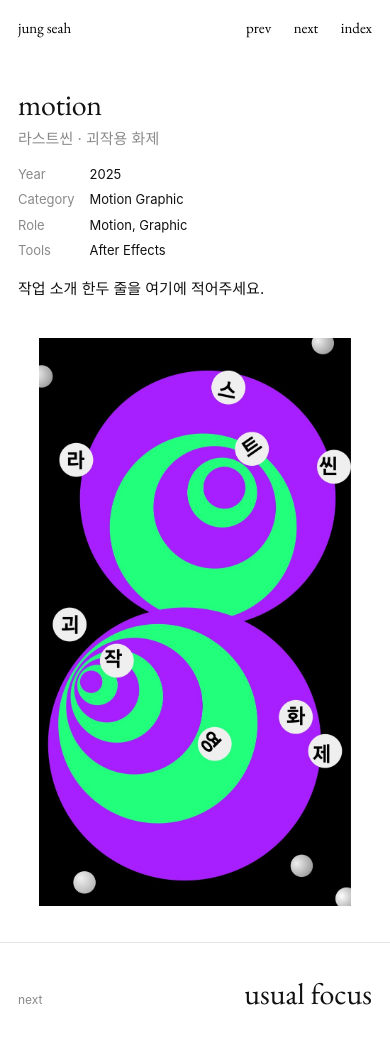
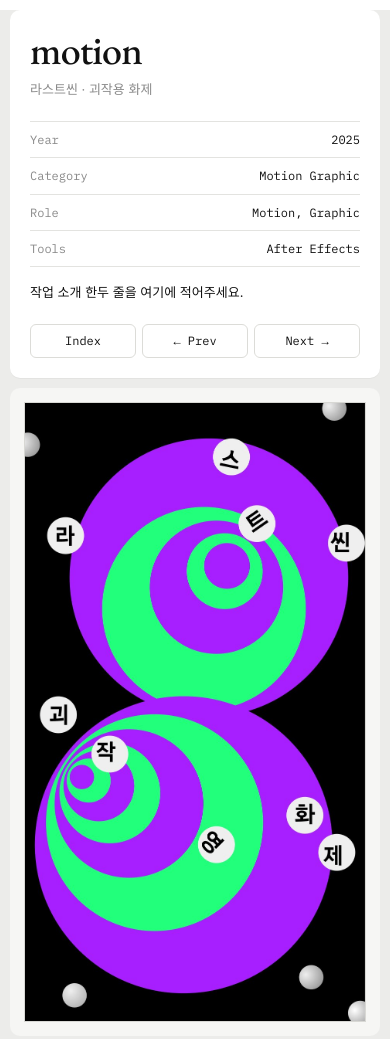
Before and after one commit to seahjj/portfolio, a plain HTML site: page work.html in a window 390 px wide. Drawn offline with nearby package versions, Linux system fonts and the light colour scheme; a web font is replaced by a local one.

Commit message:
Rework project page: fixed info card + framed works (Cargo-style)
Co-Authored-By: Claude Opus 5.5 <noreply@anthropic.com>
Claude-Session: https://claude.ai/code/session_013zSkX8SKxfBMTiY95dAQpG

```diff
--- a/css/style.css
+++ b/css/style.css
@@ -93,92 +93,105 @@ button { font: inherit; color: inherit; background: none; border: 0; cursor: poi
 @keyframes fadeIn { from { opacity: 0; } to { opacity: 1; } }
 
 /* ============================================================
-   WORK (프로젝트 페이지)
+   WORK — 왼쪽 고정 정보 카드 + 화면에 맞춘 작업물
    ============================================================ */
-.top {
-  position: fixed; top: 0; left: 0; right: 0; z-index: 10;
-  display: flex; justify-content: space-between; align-items: baseline;
-  padding: var(--pad);
-  pointer-events: none;
-  mix-blend-mode: difference; color: #fff;
+.work-page {
+  --gap: 14px;
+  --card-w: clamp(300px, 26vw, 420px);
+  --card-pad: 20px;
+  --title: clamp(40px, 3.9vw, 72px);
+  --mono: 'IBM Plex Mono', 'Pretendard', monospace;
+  --bg: #ececea;
+  background: var(--bg);
 }
-.top a { pointer-events: auto; font-family: var(--serif); font-size: clamp(15px, 1.1vw, 20px); }
-.top nav { display: flex; gap: 1.4em; }
-.top a:hover { opacity: .55; }
 
-.work-head {
-  padding: calc(var(--pad) * 3.2) var(--pad) calc(var(--pad) * 2);
-  display: grid; grid-template-columns: 1fr minmax(280px, 34vw); gap: 4vw;
-  align-items: end;
+.card {
+  position: fixed; top: var(--gap); left: var(--gap); z-index: 10;
+  width: var(--card-w); max-height: calc(100vh - var(--gap) * 2); overflow: auto;
+  background: #fff; border-radius: 10px; padding: var(--card-pad);
+  box-shadow: 0 1px 0 rgba(0,0,0,.04);
+  scrollbar-width: none;
 }
-.work-title {
-  align-self: start;
-  font-family: var(--serif); font-weight: 400;
-  font-size: var(--title); line-height: 1; letter-spacing: -.01em;
+.card::-webkit-scrollbar { display: none; }
+.card-title {
+  font-family: var(--serif); font-weight: 500;
+  font-size: var(--title); line-height: 1; letter-spacing: -.02em;
+  overflow-wrap: anywhere;
 }
-.work-title-ko { display: block; margin-top: .55em; font-family: var(--sans); font-size: clamp(15px, 1.05vw, 19px); letter-spacing: 0; color: var(--mute-2); line-height: 1.4; }
-.work-head.fly-in .work-title-ko,
-.work-head.fly-in .meta,
-.work-head.fly-in .summary { animation: rise .7s .45s var(--ease) both; }
-@keyframes rise { from { opacity: 0; transform: translateY(10px); } to { opacity: 1; transform: none; } }
+.card-ko { margin-top: 10px; font-size: 13px; line-height: 1.45; color: var(--mute-2); }
+.card-ko:empty { display: none; }
 
-.meta { display: grid; grid-template-columns: 5.5em 1fr; row-gap: .45em; font-size: 13px; line-height: 1.5; }
-.meta dt { color: var(--mute-2); }
-.summary { grid-column: 1 / -1; max-width: 46em; font-size: clamp(15px, 1.05vw, 18px); line-height: 1.75; word-break: keep-all; }
+.rows { margin-top: 22px; font-family: var(--mono); font-size: 12px; line-height: 1.45; }
+.rows div { display: flex; justify-content: space-between; gap: 16px; padding: 9px 0; border-top: 1px solid #e3e3e0; }
+.rows dt { color: var(--mute-2); flex: none; }
+.rows dd { text-align: right; }
 
-.blocks { padding: 0 var(--pad) calc(var(--pad) * 2); display: flex; flex-direction: column; gap: clamp(40px, 6vw, 120px); }
-.b-text { display: grid; grid-template-columns: minmax(140px, 22vw) 1fr; gap: 3vw; max-width: 1200px; }
-.b-text h3 { font-family: var(--sans); font-size: 14px; font-weight: 600; }
-.b-text p { font-size: clamp(15px, 1.05vw, 18px); line-height: 1.8; word-break: keep-all; max-width: 40em; }
+.card-summary { padding: 14px 0 4px; border-top: 1px solid #e3e3e0; font-size: 13px; line-height: 1.7; word-break: keep-all; }
+.card-summary:empty { display: none; }
 
-.b-image { margin: 0 auto; width: 100%; }
-.b-image.medium { max-width: min(900px, 70vw); }
-.b-image.small { max-width: min(560px, 50vw); }
-.b-image.wide { max-width: 1400px; }
-.b-image img { width: 100%; height: auto; background: #f4f4f4; }
-figcaption { margin-top: 10px; font-size: 12px; color: var(--mute-2); }
+.card-btns { display: grid; grid-template-columns: 1fr 1fr 1fr; gap: 6px; margin-top: 16px; }
+.card-btns a {
+  display: block; text-align: center; padding: 8px 0;
+  border: 1px solid #dcdcd8; border-radius: 6px;
+  font-family: var(--mono); font-size: 12px;
+  transition: background .15s, color .15s, border-color .15s;
+}
+.card-btns a:hover { background: var(--ink); color: #fff; border-color: var(--ink); }
 
-.b-grid { display: grid; gap: clamp(10px, 1.4vw, 24px); }
-.b-grid img { width: 100%; height: auto; background: #f4f4f4; }
+.fly-in .card-ko, .fly-in .rows, .fly-in .card-summary, .fly-in .card-btns { animation: rise .6s .35s var(--ease) both; }
+.fly-in .card { animation: cardIn .5s var(--ease) both; }
+@keyframes rise { from { opacity: 0; transform: translateY(8px); } to { opacity: 1; transform: none; } }
+@keyframes cardIn { from { background: transparent; box-shadow: none; } to { background: #fff; } }
 
-.b-video { margin: 0 auto; width: 100%; }
-.b-video.narrow { max-width: min(620px, 80vw); }
-.b-video video, .b-video img { width: 100%; height: auto; background: #000; }
+/* 작업물 영역: 카드 오른쪽, 각 작업이 화면 높이 안에 다 보이게 */
+.stage {
+  margin-left: calc(var(--card-w) + var(--gap) * 2);
+  padding: var(--gap) var(--gap) 40vh;
+  display: flex; flex-direction: column; align-items: center; gap: var(--gap);
+}
+.stage > * { width: 100%; }
 
-.b-embed { width: 100%; }
-.b-embed .frame { width: 100%; border: 1px solid var(--line); background: #f6f6f6; overflow: hidden; }
-.b-embed iframe { width: 100%; height: 100%; border: 0; display: block; }
-.b-embed .cap { display: flex; justify-content: space-between; gap: 1em; }
-.b-embed .cap a { font-size: 12px; text-decoration: underline; text-underline-offset: 3px; }
+.b-frame {
+  display: flex; flex-direction: column; align-items: center; justify-content: center;
+  padding: clamp(16px, 3vw, 48px);
+  background: #f6f6f4; border-radius: 10px;
+}
+.b-frame img, .b-frame video {
+  max-width: 100%; max-height: calc(100vh - var(--gap) * 2 - 7vw); width: auto; height: auto;
+  border: 1px solid #d8d8d4; background: #fff;
+}
+figcaption { margin-top: 12px; font-family: var(--mono); font-size: 11px; color: var(--mute-2); }
 
-.b-facts { display: grid; grid-template-columns: repeat(auto-fit, minmax(200px, 1fr)); border-top: 1px solid var(--ink); }
-.b-facts div { padding: 18px 0 0; }
-.b-facts strong { display: block; font-family: var(--serif); font-weight: 400; font-size: clamp(34px, 3.6vw, 64px); line-height: 1; }
-.b-facts span { display: block; margin-top: 10px; font-size: 13px; color: var(--mute-2); }
+.b-grid { display: grid; grid-template-columns: repeat(var(--cols), 1fr); gap: var(--gap); }
 
-.empty-note { padding: 18vh 0; text-align: center; color: var(--mute-2); font-size: 14px; }
+.b-text { background: #fff; border-radius: 10px; padding: clamp(20px, 2.4vw, 36px); display: grid; grid-template-columns: minmax(120px, 30%) 1fr; gap: 20px; }
+.b-text h3 { font-family: var(--mono); font-weight: 500; font-size: 12px; }
+.b-text p { font-size: clamp(14px, 1vw, 17px); line-height: 1.8; word-break: keep-all; max-width: 42em; }
+.b-text.empty { display: block; text-align: center; color: var(--mute-2); padding: 30vh 0; }
 
-.next {
-  display: flex; justify-content: space-between; align-items: baseline;
-  padding: calc(var(--pad) * 2) var(--pad) calc(var(--pad) * 1.5);
-  border-top: 1px solid var(--line);
-  font-family: var(--serif);
-}
-.next small { font-family: var(--sans); font-size: 12px; color: var(--mute-2); }
-.next a { font-size: var(--title); line-height: 1; }
-.next a:hover { color: var(--mute); }
+.b-facts { background: #fff; border-radius: 10px; display: grid; grid-template-columns: repeat(auto-fit, minmax(180px, 1fr)); }
+.b-facts div { padding: clamp(20px, 2.4vw, 36px); border-left: 1px solid #ececea; }
+.b-facts div:first-child { border-left: 0; }
+.b-facts strong { display: block; font-family: var(--serif); font-weight: 500; font-size: clamp(34px, 3.4vw, 60px); line-height: 1; }
+.b-facts span { display: block; margin-top: 10px; font-family: var(--mono); font-size: 11px; color: var(--mute-2); }
+
+.b-embed { background: #f6f6f4; border-radius: 10px; padding: var(--gap); }
+.b-embed iframe { display: block; width: 100%; height: calc(100vh - var(--gap) * 4 - 30px); border: 1px solid #d8d8d4; background: #000; }
+.b-embed figcaption { display: flex; justify-content: space-between; }
+.b-embed figcaption a { text-decoration: underline; text-underline-offset: 3px; color: var(--ink); }
+
+.b-tt { background: #fff; border-radius: 10px; padding: 0 clamp(20px, 2.4vw, 36px); }
 
 /* ============================================================
    RIVET TYPE TESTER (단순 타이핑)
    ============================================================ */
-.tt { border-top: 1px solid var(--line); border-bottom: 1px solid var(--line); }
-.tt-bar { display: flex; justify-content: space-between; align-items: center; padding: 14px 0; font-size: 12px; color: var(--mute-2); }
+.tt-bar { display: flex; justify-content: space-between; align-items: center; padding: 16px 0; font-family: var(--mono); font-size: 11px; color: var(--mute-2); border-bottom: 1px solid #ececea; }
 .tt-bar input[type=range] { width: 140px; accent-color: var(--ink); }
 .tt-line {
   font-family: 'Rivet', var(--sans); font-size: 160px; line-height: 1.05;
-  padding: 2vw 0 3vw; outline: none; overflow-wrap: anywhere; caret-color: currentColor; min-height: 1.1em;
+  padding: 3vw 0; outline: none; overflow-wrap: anywhere; caret-color: currentColor; min-height: 1.1em;
 }
-.tt-small { font-family: 'Rivet', var(--sans); font-size: clamp(16px, 1.4vw, 24px); line-height: 1.45; max-width: 44em; padding-bottom: 3vw; outline: none; }
+.tt-small { font-family: 'Rivet', var(--sans); font-size: clamp(16px, 1.4vw, 24px); line-height: 1.45; max-width: 44em; padding: 0 0 3vw; outline: none; }
 .tt [contenteditable]:hover { cursor: text; }
 
 /* ============================================================
@@ -190,10 +203,15 @@ figcaption { margin-top: 10px; font-size: 12px; color: var(--mute-2); }
   .index .col.name-col { width: 100%; }
   #col-sub { width: 100%; padding-left: 50%; }
   .preview { display: none; }
-  .work-head { grid-template-columns: 1fr; padding-top: 90px; }
-  .b-text { grid-template-columns: 1fr; gap: 14px; }
-  .b-grid { grid-template-columns: 1fr !important; }
-  .b-image.medium, .b-image.small { max-width: 100%; }
+
+  .work-page { --card-w: auto; --gap: 10px; }
+  .card { position: relative; top: auto; left: auto; margin: var(--gap); max-height: none; }
+  .stage { margin-left: 0; padding-top: 0; padding-bottom: 20vh; }
+  .b-frame { padding: 14px; }
+  .b-frame img, .b-frame video { max-height: none; }
+  .b-grid { grid-template-columns: 1fr; }
+  .b-text { grid-template-columns: 1fr; }
+  .b-embed iframe { height: 70vh; }
   .tt-bar input[type=range] { width: 100px; }
 }
 @media (prefers-reduced-motion: reduce) { * { transition: none !important; animation: none !important; } }
--- a/js/work.js
+++ b/js/work.js
@@ -1,65 +1,57 @@
 (() => {
   const list = window.PROJECTS;
   const id = new URLSearchParams(location.search).get('id');
-  const idx = Math.max(0, list.findIndex(p => p.id === id));
-  const p = list[idx];
+  const p = list.find(x => x.id === id) || list[0];
   const $ = s => document.querySelector(s);
   const esc = s => String(s ?? '').replace(/[&<>"]/g, c => ({ '&': '&amp;', '<': '&lt;', '>': '&gt;', '"': '&quot;' }[c]));
 
+  /* ---------- 정보 카드 ---------- */
   document.title = `${p.title} — jung seah`;
   $('#title').textContent = p.title;
   $('#title-ko').textContent = p.titleKo || '';
   $('#summary').textContent = p.summary || '';
+  const meta = [['Year', p.year], ['Category', p.category], ['Role', p.role], ['Tools', p.tools]].filter(([, v]) => v);
+  $('#meta').innerHTML = meta.map(([k, v]) => `<div><dt>${k}</dt><dd>${esc(v)}</dd></div>`).join('');
 
-  const meta = [['Year', p.year], ['Category', p.category], ['Role', p.role], ['Tools', p.tools]].filter(([, v]) => v);
-  $('#meta').innerHTML = meta.map(([k, v]) => `<dt>${k}</dt><dd>${esc(v)}</dd>`).join('');
-
-  // 목차에서 날아온 경우: 제목은 그대로, 나머지만 올라오며 등장
   if (sessionStorage.getItem('fly')) {
-    $('#head').classList.add('fly-in');
+    document.body.classList.add('fly-in');
     sessionStorage.removeItem('fly');
   }
 
-  /* ---------- 블록 렌더 ---------- */
+  /* ---------- 블록 ---------- */
+  const cap = c => (c ? `<figcaption>${esc(c)}</figcaption>` : '');
   const R = {
-    text: b => `<div class="b-text">${b.heading ? `<h3>${esc(b.heading)}</h3>` : '<span></span>'}<p>${esc(b.body)}</p></div>`,
-    image: b => `<figure class="b-image ${b.size || 'full'}"><img src="${b.src}" alt="${esc(b.caption || p.title)}" loading="lazy" />${b.caption ? `<figcaption>${esc(b.caption)}</figcaption>` : ''}</figure>`,
-    grid: b => `<div class="b-grid" style="grid-template-columns:repeat(${b.cols || 2},1fr)">${b.items.map(i =>
-      `<figure><img src="${i.src}" alt="${esc(i.caption || '')}" loading="lazy" />${i.caption ? `<figcaption>${esc(i.caption)}</figcaption>` : ''}</figure>`).join('')}</div>`,
-    video: b => `<figure class="b-video ${b.narrow ? 'narrow' : ''}"><video src="${b.src}" poster="${b.poster || ''}" autoplay muted loop playsinline controls></video>${b.caption ? `<figcaption>${esc(b.caption)}</figcaption>` : ''}</figure>`,
-    embed: b => `<figure class="b-embed"><div class="frame" style="aspect-ratio:${b.ratio || '16 / 9'}"><iframe src="${b.src}" title="${esc(p.title)}" loading="lazy" allow="autoplay"></iframe></div>
-      <figcaption class="cap"><span>${esc(b.caption || '')}</span>${b.open ? `<a href="${b.src}" target="_blank" rel="noopener">전체 화면으로 보기 ↗</a>` : ''}</figcaption></figure>`,
-    facts: b => `<div class="b-facts">${b.items.map(([k, v]) => `<div><strong>${esc(k)}</strong><span>${esc(v)}</span></div>`).join('')}</div>`,
-    'type-tester': () => `<div class="tt-mount"></div>`,
+    text: b => `<section class="b-text">${b.heading ? `<h3>${esc(b.heading)}</h3>` : ''}<p>${esc(b.body)}</p></section>`,
+    image: b => `<figure class="b-frame"><img src="${b.src}" alt="${esc(b.caption || p.title)}" loading="lazy" />${cap(b.caption)}</figure>`,
+    grid: b => `<div class="b-grid" style="--cols:${b.cols || 2}">${b.items.map(i =>
+      `<figure class="b-frame"><img src="${i.src}" alt="${esc(i.caption || '')}" loading="lazy" />${cap(i.caption)}</figure>`).join('')}</div>`,
+    video: b => `<figure class="b-frame"><video src="${b.src}" poster="${b.poster || ''}" autoplay muted loop playsinline controls></video>${cap(b.caption)}</figure>`,
+    embed: b => `<figure class="b-embed"><iframe src="${b.src}" title="${esc(p.title)}" loading="lazy" allow="autoplay"></iframe>
+      <figcaption><span>${esc(b.caption || '')}</span>${b.open ? `<a href="${b.src}" target="_blank" rel="noopener">전체 화면으로 보기 ↗</a>` : ''}</figcaption></figure>`,
+    facts: b => `<section class="b-facts">${b.items.map(([k, v]) => `<div><strong>${esc(k)}</strong><span>${esc(v)}</span></div>`).join('')}</section>`,
+    'type-tester': () => `<section class="b-tt"><div class="tt-mount"></div></section>`,
   };
 
   const wrap = $('#blocks');
-  if (!p.blocks.length) {
-    wrap.innerHTML = '<p class="empty-note">준비 중인 작업이에요.</p>';
-  } else {
-    wrap.innerHTML = p.blocks.map(b => (R[b.type] ? R[b.type](b) : '')).join('');
-  }
+  wrap.innerHTML = p.blocks.length
+    ? p.blocks.map(b => (R[b.type] ? R[b.type](b) : '')).join('')
+    : '<section class="b-text empty"><p>준비 중인 작업이에요.</p></section>';
   wrap.querySelectorAll('.tt-mount').forEach(m => window.mountTypeTester && window.mountTypeTester(m));
 
-  // 영상 파일이 아직 없으면 포스터 이미지만 보여주기
-  wrap.querySelectorAll('.b-video video').forEach(v => {
-    v.addEventListener('error', () => {
-      if (!v.poster) return;
-      const img = document.createElement('img');
-      img.src = v.poster; img.alt = p.title;
-      v.replaceWith(img);
-    }, { once: true });
-  });
+  // 영상 파일이 없으면 포스터 이미지로
+  wrap.querySelectorAll('video').forEach(v => v.addEventListener('error', () => {
+    if (!v.poster) return;
+    const img = document.createElement('img'); img.src = v.poster; img.alt = p.title; v.replaceWith(img);
+  }, { once: true }));
 
   /* ---------- 이전 / 다음 ---------- */
   const visible = list.filter(x => x.blocks.length || x.thumb);
-  const vi = visible.indexOf(p);
+  const vi = Math.max(0, visible.indexOf(p));
   const prev = visible[(vi - 1 + visible.length) % visible.length];
   const next = visible[(vi + 1) % visible.length];
   $('#prev').href = `work.html?id=${prev.id}`;
   $('#next').href = `work.html?id=${next.id}`;
-  $('#footer').innerHTML = `<small>next</small><a href="work.html?id=${next.id}">${esc(next.title)}</a>`;
-
-  // index로 돌아갈 때 등장 효과
-  document.querySelectorAll('#home, #toindex').forEach(a => a.addEventListener('click', () => sessionStorage.setItem('back', '1')));
+  $('#next').title = next.title;
+  $('#prev').title = prev.title;
+  $('#toindex').addEventListener('click', () => sessionStorage.setItem('back', '1'));
 })();
--- a/work.html
+++ b/work.html
@@ -6,29 +6,30 @@
   <title>jung seah — work</title>
   <link rel="preconnect" href="https://fonts.googleapis.com" />
   <link rel="preconnect" href="https://fonts.gstatic.com" crossorigin />
-  <link href="https://fonts.googleapis.com/css2?family=EB+Garamond:wght@400;500&display=swap" rel="stylesheet" />
+  <link href="https://fonts.googleapis.com/css2?family=EB+Garamond:wght@400;500&family=IBM+Plex+Mono:wght@400;500&display=swap" rel="stylesheet" />
   <link rel="stylesheet" href="https://cdn.jsdelivr.net/gh/orioncactus/pretendard@v1.3.9/dist/web/static/pretendard.min.css" />
   <link rel="preload" href="assets/fonts/Rivet-Regular.woff2" as="font" type="font/woff2" crossorigin />
-  <link rel="stylesheet" href="css/style.css?v=3" />
+  <link rel="stylesheet" href="css/style.css?v=4" />
 </head>
 <body class="work-page">
-  <header class="top">
-    <a href="index.html" id="home">jung seah</a>
-    <nav><a href="#" id="prev">prev</a><a href="#" id="next">next</a><a href="index.html" id="toindex">index</a></nav>
-  </header>
+  <!-- 왼쪽 고정 정보 카드 -->
+  <aside class="card" id="card">
+    <h1 class="card-title" id="title"></h1>
+    <p class="card-ko" id="title-ko"></p>
+    <dl class="rows" id="meta"></dl>
+    <p class="card-summary" id="summary"></p>
+    <nav class="card-btns">
+      <a href="index.html" id="toindex">Index</a>
+      <a href="#" id="prev">← Prev</a>
+      <a href="#" id="next">Next →</a>
+    </nav>
+  </aside>
 
-  <section class="work-head" id="head">
-    <h1 class="work-title"><span id="title"></span><span class="work-title-ko" id="title-ko"></span></h1>
-    <dl class="meta" id="meta"></dl>
-    <p class="summary" id="summary"></p>
-  </section>
+  <!-- 작업물 -->
+  <main class="stage" id="blocks"></main>
 
-  <section class="blocks" id="blocks"></section>
-
-  <footer class="next" id="footer"></footer>
-
-  <script src="js/data.js?v=3"></script>
-  <script src="js/type-tester.js?v=3"></script>
-  <script src="js/work.js?v=3"></script>
+  <script src="js/data.js?v=4"></script>
+  <script src="js/type-tester.js?v=4"></script>
+  <script src="js/work.js?v=4"></script>
 </body>
 </html>
```
Also changed, not shown: index.html (+3 -3 lines), js/index.js (+5 -4 lines).
